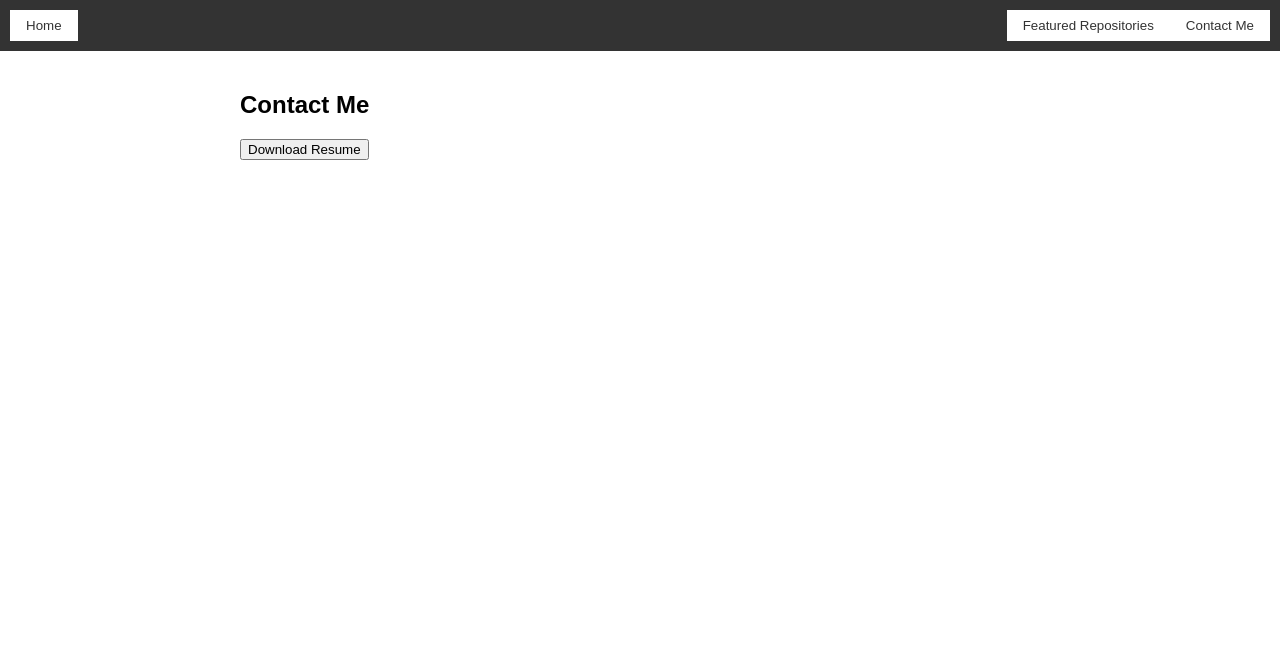
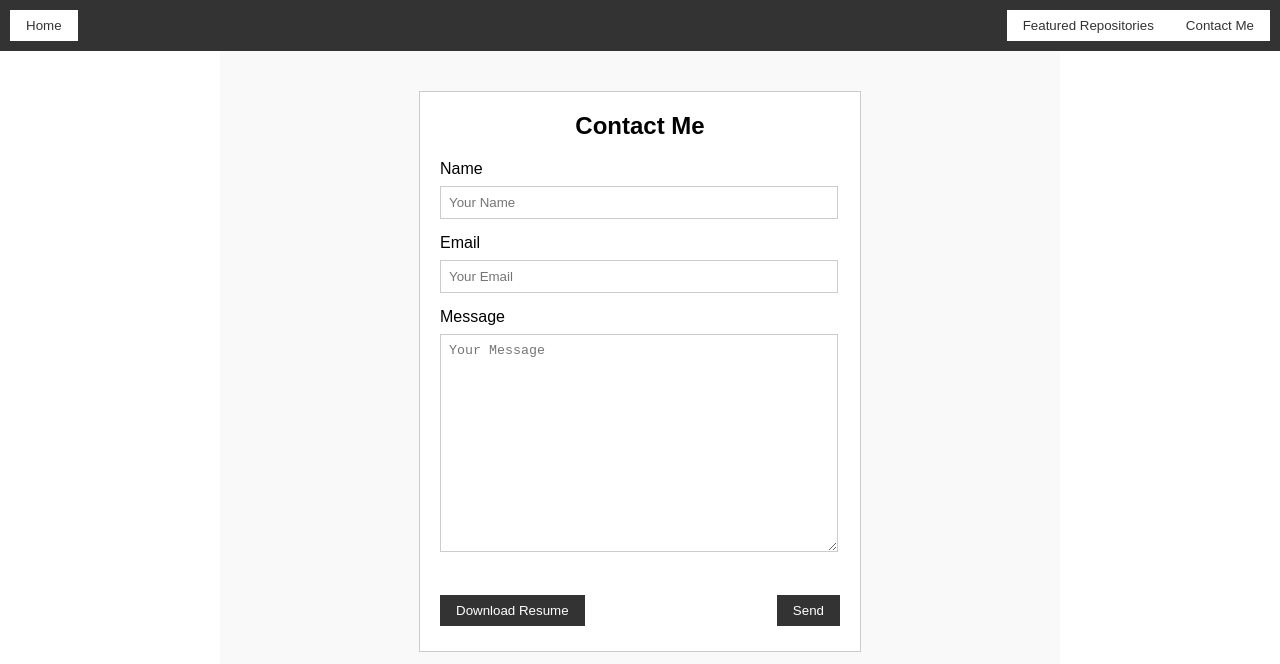
Before and after one commit to Daniel-Legan/daniel-legan-portfolio, a React (Create React App) app: page /contact in a window 1280 px wide. Shown: the top 664 px of the page. Built offline with nearby package versions, Linux system fonts and the light colour scheme.

Commit message:
emailjs integration

```diff
--- a/package.json
+++ b/package.json
@@ -3,9 +3,11 @@
   "version": "0.1.0",
   "private": true,
   "dependencies": {
+    "@emailjs/browser": "^3.11.0",
     "@testing-library/jest-dom": "^5.17.0",
     "@testing-library/react": "^13.4.0",
     "@testing-library/user-event": "^13.5.0",
+    "axios": "^1.6.2",
     "react": "^18.2.0",
     "react-dom": "^18.2.0",
     "react-scripts": "5.0.1",
--- a/src/App.css
+++ b/src/App.css
@@ -1,4 +1,4 @@
-/* General styles */
+/* Reset and General styles */
 body {
   font-family: Arial, sans-serif;
   margin: 0;
@@ -6,13 +6,15 @@ body {
   box-sizing: border-box;
 }
 
-/* Styling for larger screens */
+/* Container for the application */
 .app {
   max-width: 800px;
   margin: 0 auto;
   padding: 20px;
+  background-color: #f9f9f9;
 }
 
+/* About Me section */
 .about-me {
   text-align: center;
   margin-bottom: 30px;
@@ -21,8 +23,10 @@ body {
 .profile-picture {
   height: 300px;
   /* border-radius: 50%; */
+  margin-bottom: 20px;
 }
 
+/* Repository Card */
 .repo-card {
   display: flex;
   border: 1px solid #ccc;
@@ -45,6 +49,7 @@ body {
   flex: 1;
 }
 
+/* Navbar */
 .navbar {
   display: flex;
   justify-content: space-between;
@@ -61,7 +66,61 @@ body {
   cursor: pointer;
 }
 
-/* Styling for smaller screens */
+/* Contact Form */
+.contact-form {
+  padding: 20px;
+  border: 1px solid #ccc;
+  margin: 20px auto;
+  max-width: 400px;
+  background-color: #fff;
+}
+
+.contact-form h2 {
+  margin-top: 0;
+  text-align: center;
+}
+
+.contact-form label {
+  display: block;
+  margin-bottom: 8px;
+  width: 100%;
+}
+
+.contact-form input,
+.contact-form textarea {
+  width: calc(100% - 20px);
+  padding: 8px;
+  margin-bottom: 15px;
+  border: 1px solid #ccc;
+}
+
+
+.contact-form textarea {
+  width: calc(100% - 20px);
+  padding: 8px;
+  margin-bottom: 15px;
+  border: 1px solid #ccc;
+  height: 200px;
+}
+
+.button-group {
+  display: flex;
+  justify-content: space-between;
+  align-items: center;
+  margin-top: 20px;
+  height: 40px;
+}
+
+.resume-button,
+.send-button {
+  padding: 8px 16px;
+  background-color: #333;
+  color: #fff;
+  border: none;
+  cursor: pointer;
+}
+
+/* Responsive Styles */
 @media screen and (max-width: 600px) {
   .app {
     padding: 10px;
@@ -75,3 +134,7 @@ body {
     padding: 10px;
   }
 }
+
+/* * {
+  border: black solid;
+} */
--- a/src/components/AboutMe.js
+++ b/src/components/AboutMe.js
@@ -17,6 +17,7 @@ const AboutMe = () => {
                 lectus vehicula accumsan. Proin non convallis lorem.
             </p>
         </div>
+
     );
 };
 
--- a/src/components/ContactForm.js
+++ b/src/components/ContactForm.js
@@ -1,17 +1,82 @@
-import React from 'react';
+import React, { useState } from 'react';
+import emailjs from '@emailjs/browser';
 
 const ContactForm = () => {
     const resumeUrl = process.env.PUBLIC_URL + '/resume/Legan Daniel Resume.pdf';
 
+    const [name, setName] = useState('');
+    const [email, setEmail] = useState('');
+    const [message, setMessage] = useState('');
+
+    const sendEmail = (e) => {
+        e.preventDefault();
+
+        const templateParams = {
+            from_name: name,
+            from_email: email,
+            to_name: 'Daniel Legan',
+            message: message
+        };
+
+        const serviceId = process.env.REACT_APP_SERVICE_ID;
+        const templateId = process.env.REACT_APP_TEMPLATE_ID;
+        const publicKey = process.env.REACT_APP_PUBLIC_KEY;
+
+        emailjs.send(serviceId, templateId, templateParams, publicKey)
+            .then((response) => {
+                console.log(response);
+                setName('');
+                setEmail('');
+                setMessage('');
+            })
+            .catch((error) => {
+                console.error(error);
+            });
+    };
+
     return (
         <div className="contact-form">
             <h2>Contact Me</h2>
-            <a href={resumeUrl} download="Legan_Daniel_Resume.pdf">
-                <button>Download Resume</button>
-            </a>
+            <form onSubmit={sendEmail}>
+                <div>
+                    <label>Name</label>
+                    <input
+                        type="text"
+                        placeholder="Your Name"
+                        value={name}
+                        onChange={(e) => setName(e.target.value)}
+                    />
+                </div>
+                <div>
+                    <label>Email</label>
+                    <input
+                        type="email"
+                        placeholder="Your Email"
+                        value={email}
+                        onChange={(e) => setEmail(e.target.value)}
+                    />
+                </div>
+                <div>
+                    <label>Message</label>
+                    <textarea
+                        placeholder="Your Message"
+                        value={message}
+                        onChange={(e) => setMessage(e.target.value)}
+                    />
+                </div>
+                <div className="button-group">
+                    <a href={resumeUrl} download="Legan_Daniel_Resume.pdf">
+                        <button type="button" className="resume-button">
+                            Download Resume
+                        </button>
+                    </a>
+                    <button type="submit" className="send-button">
+                        Send
+                    </button>
+                </div>
+            </form>
         </div>
     );
-
 };
 
 export default ContactForm;
```
Also changed, not shown: 2 other files (tests, documents, lock files or other folders).
